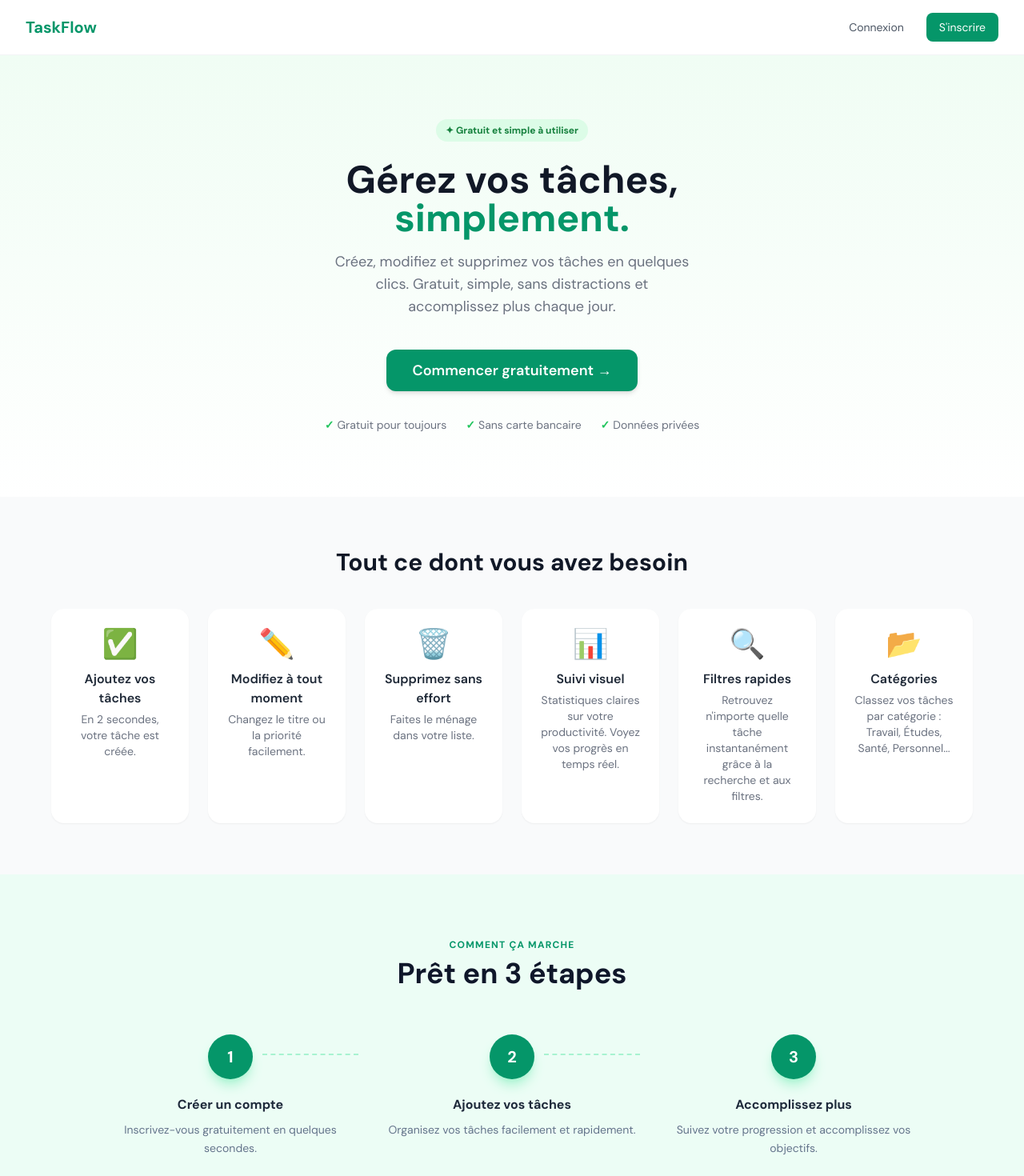
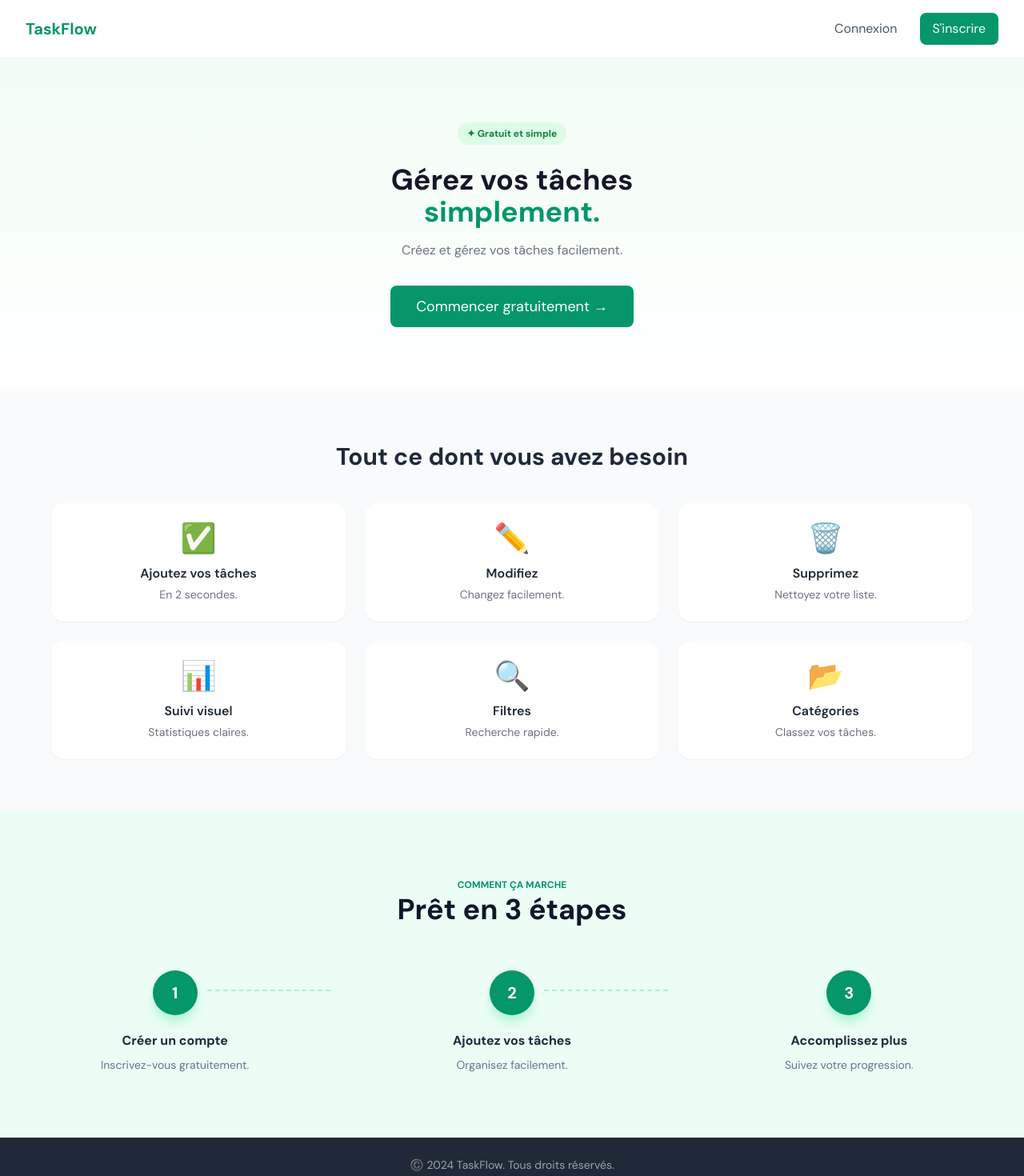
Before and after one commit to joxane-amdy/projet-react, a React (Vite) app: page / in a window 1280 px wide. Shown: the top 1470 px of the page at 80% size. Built offline with nearby package versions, Linux system fonts and the light colour scheme.

Commit message:
Decomposition de la page d'accueil en sous composants Dossiers(Layout, UI)

```diff
--- /dev/null
+++ b/src/composants/Layout/Footer.tsx
@@ -0,0 +1,7 @@
+export default function Footer() {
+  return (
+    <footer className="bg-gray-800 text-center py-6 text-sm text-gray-400 border-t border-gray-100">
+      ©️ 2024 TaskFlow. Tous droits réservés.
+    </footer>
+  );
+}
--- /dev/null
+++ b/src/composants/Layout/Navbar.tsx
@@ -0,0 +1,28 @@
+import { useNavigate } from "react-router-dom";
+import Button from "../UI/Button";
+
+export default function Navbar() {
+  const navigate = useNavigate();
+
+  return (
+    <nav className="flex items-center justify-between px-4 sm:px-8 py-4 border-b border-gray-100">
+      <span className="text-xl font-bold text-emerald-600">TaskFlow</span>
+
+      <div className="flex gap-2 sm:gap-3">
+        <Button
+          onClick={() => navigate("/auth")}
+          className="text-gray-600 hover:text-emerald-600"
+        >
+          Connexion
+        </Button>
+
+        <Button
+          onClick={() => navigate("/auth?mode=register")}
+          className="bg-emerald-600 text-white hover:bg-emerald-700"
+        >
+          S'inscrire
+        </Button>
+      </div>
+    </nav>
+  );
+}
--- /dev/null
+++ b/src/composants/UI/Button.tsx
@@ -0,0 +1,16 @@
+type Props = {
+  children: React.ReactNode;
+  onClick?: () => void;
+  className?: string;
+};
+
+export default function Button({ children, onClick, className = "" }: Props) {
+  return (
+    <button
+      onClick={onClick}
+      className={`px-4 py-2 rounded-lg transition-colors ${className}`}
+    >
+      {children}
+    </button>
+  );
+}
--- /dev/null
+++ b/src/composants/UI/Card.tsx
@@ -0,0 +1,15 @@
+type Props = {
+  icon: string;
+  title: string;
+  desc: string;
+};
+
+export default function FeatureCard({ icon, title, desc }: Props) {
+  return (
+    <div className="bg-white rounded-2xl p-6 text-center shadow-sm">
+      <div className="text-4xl mb-3">{icon}</div>
+      <h3 className="font-semibold text-gray-800 mb-1">{title}</h3>
+      <p className="text-sm text-gray-500">{desc}</p>
+    </div>
+  );
+}
--- /dev/null
+++ b/src/composants/UI/StepCard.tsx
@@ -0,0 +1,24 @@
+type Props = {
+  num: number;
+  title: string;
+  desc: string;
+  isLast: boolean;
+};
+
+export default function StepCard({ num, title, desc, isLast }: Props) {
+  return (
+    <div className="relative flex flex-col items-center text-center">
+
+      {!isLast && (
+        <div className="hidden md:block absolute top-6 left-[calc(50%+2.5rem)] right-0 h-px border-t-2 border-dashed border-emerald-200" />
+      )}
+
+      <div className="w-14 h-14 rounded-full bg-emerald-600 text-white font-extrabold text-xl flex items-center justify-center mb-5 shadow-lg shadow-emerald-200">
+        {num}
+      </div>
+
+      <h3 className="font-bold text-slate-800 mb-2">{title}</h3>
+      <p className="text-sm text-slate-500">{desc}</p>
+    </div>
+  );
+}
--- a/src/composants/pages/Landing.tsx
+++ b/src/composants/pages/Landing.tsx
@@ -1,119 +1,93 @@
-import React from "react";
+import Navbar from "../Layout/Navbar";
+import Footer from "../Layout/Footer";
+import Button from "../UI/Button";
+import FeatureCard from "../UI/Card";
+import StepCard from "../UI/StepCard";
 import { useNavigate } from "react-router-dom";
 
 const STEPS = [
-  { num: 1, title: "Créer un compte", desc: "Inscrivez-vous gratuitement en quelques secondes." },
-  { num: 2, title: "Ajoutez vos tâches", desc: "Organisez vos tâches facilement et rapidement." },
-  { num: 3, title: "Accomplissez plus", desc: "Suivez votre progression et accomplissez vos objectifs." },
+  { num: 1, title: "Créer un compte", desc: "Inscrivez-vous gratuitement." },
+  { num: 2, title: "Ajoutez vos tâches", desc: "Organisez facilement." },
+  { num: 3, title: "Accomplissez plus", desc: "Suivez votre progression." },
+];
+
+const FEATURES = [
+  { icon: "✅", title: "Ajoutez vos tâches", desc: "En 2 secondes." },
+  { icon: "✏️", title: "Modifiez", desc: "Changez facilement." },
+  { icon: "🗑️", title: "Supprimez", desc: "Nettoyez votre liste." },
+  { icon: "📊", title: "Suivi visuel", desc: "Statistiques claires." },
+  { icon: "🔍", title: "Filtres", desc: "Recherche rapide." },
+  { icon: "📂", title: "Catégories", desc: "Classez vos tâches." },
 ];
 
 export default function Landing() {
   const navigate = useNavigate();
 
   return (
-    <div className="min-h-screen bg-white flex flex-col">
+    <div className="min-h-screen flex flex-col bg-white">
 
-      {/* ── Navigation ── */}
-      <nav className="flex items-center justify-between px-4 sm:px-8 py-4 border-b border-gray-100">
-        <span className="text-xl font-bold text-emerald-600">TaskFlow</span>
-        <div className="flex gap-2 sm:gap-3">
-          <button
-            onClick={() => navigate("/auth")}
-            className="px-3 sm:px-4 py-2 text-sm text-gray-600 hover:text-emerald-600 transition-colors"
-          >
-            Connexion
-          </button>
-          <button
-            onClick={() => navigate("/auth?mode=register")}
-            className="px-3 sm:px-4 py-2 text-sm bg-emerald-600 text-white rounded-lg hover:bg-emerald-700 transition-colors"
-          >
-            S'inscrire
-          </button>
-        </div>
-      </nav>
+      <Navbar />
 
-      {/* ── Hero ── */}
-      <section className="bg-gradient-to-b from-green-50 to-white flex-1 flex flex-col items-center justify-center text-center px-4 sm:px-6 py-16 sm:py-20">
-         <span className="inline-block bg-green-100 text-green-700 text-xs font-bold px-3 py-1.5 rounded-full mb-6">
-          ✦ Gratuit et simple à utiliser
+      {/* HERO */}
+      <section className="bg-gradient-to-b from-green-50 to-white flex-1 flex flex-col items-center justify-center text-center px-4 py-20">
+
+        <span className="bg-green-100 text-green-700 text-xs font-bold px-3 py-1.5 rounded-full mb-6">
+          ✦ Gratuit et simple
         </span>
-        <h1 className="text-3xl sm:text-4xl md:text-5xl font-bold text-gray-900 mb-4 leading-tight">
-          Gérez vos tâches,<br />
+
+        <h1 className="text-4xl font-bold text-gray-900 mb-4">
+          Gérez vos tâches <br />
           <span className="text-emerald-600">simplement.</span>
         </h1>
-        <p className="text-base sm:text-lg text-gray-500 mb-8 sm:mb-10 max-w-sm sm:max-w-md">
-          Créez, modifiez et supprimez vos tâches en quelques clics.
-          Gratuit, simple, sans distractions et accomplissez plus chaque jour.
+
+        <p className="text-gray-500 mb-8 max-w-md">
+          Créez et gérez vos tâches facilement.
         </p>
-        <button
+
+        <Button
           onClick={() => navigate("/auth?mode=register")}
-          className="w-full sm:w-auto px-8 py-3 bg-emerald-600 text-white text-base sm:text-lg font-semibold rounded-xl hover:bg-emerald-700 transition-colors shadow-md"
+          className="bg-emerald-600 text-white px-8 py-3 text-lg hover:bg-emerald-700"
         >
           Commencer gratuitement →
-        </button>
+        </Button>
+      </section>
 
-        {/* 3 arguments */}
-        <div className="flex justify-center gap-6 mt-8 text-sm text-gray-500 flex-wrap">
-          {["Gratuit pour toujours", "Sans carte bancaire", "Données privées"].map(t => (
-            <span key={t} className="flex items-center gap-1">
-              <span className="text-green-500 font-bold">✓</span> {t}
-            </span>
+      {/* FEATURES */}
+      <section className="bg-gray-50 py-16 px-4">
+        <h2 className="text-3xl font-bold text-center mb-10">
+          Tout ce dont vous avez besoin
+        </h2>
+
+        <div className="max-w-6xl mx-auto grid grid-cols-1 sm:grid-cols-2 md:grid-cols-3 gap-6">
+          {FEATURES.map((item) => (
+            <FeatureCard key={item.title} {...item} />
           ))}
         </div>
       </section>
 
-      {/* ── 3 avantages ── */}
-      <section className="bg-gray-50 py-12 sm:py-16 px-4 sm:px-6">
-        <h2 className="text-3xl font-extrabold text-gray-900 text-center mb-10">
-          Tout ce dont vous avez besoin
-        </h2>
-        <div className="max-w-6xl mx-auto grid grid-cols-1 sm:grid-cols-2 md:grid-cols-3 lg:grid-cols-6 gap-6">          {[
-            { icon: "✅", title: "Ajoutez vos tâches",   desc: "En 2 secondes, votre tâche est créée." },
-            { icon: "✏️", title: "Modifiez à tout moment", desc: "Changez le titre ou la priorité facilement." },
-            { icon: "🗑️", title: "Supprimez sans effort",  desc: "Faites le ménage dans votre liste." },
-            { icon: '📊', title: 'Suivi visuel', desc: 'Statistiques claires sur votre productivité. Voyez vos progrès en temps réel.' },
-            { icon: '🔍', title: 'Filtres rapides', desc: 'Retrouvez n\'importe quelle tâche instantanément grâce à la recherche et aux filtres.' },
-            { icon: '📂', title: 'Catégories', desc: 'Classez vos tâches par catégorie : Travail, Études, Santé, Personnel...' },
+      {/* STEPS */}
+      <section className="py-20 px-6 bg-emerald-50">
+        <div className="max-w-5xl mx-auto text-center mb-14">
+          <span className="text-xs font-bold uppercase text-emerald-600">
+            Comment ça marche
+          </span>
+          <h2 className="text-4xl font-extrabold text-slate-900">
+            Prêt en 3 étapes
+          </h2>
+        </div>
 
-
-          ].map((item) => (
-            <div key={item.title} className="bg-white rounded-2xl p-6 text-center shadow-sm">
-              <div className="text-4xl mb-3">{item.icon}</div>
-              <h3 className="font-semibold text-gray-800 mb-1">{item.title}</h3>
-              <p className="text-sm text-gray-500">{item.desc}</p>
-            </div>
+        <div className="grid md:grid-cols-3 gap-8">
+          {STEPS.map((s, i) => (
+            <StepCard
+              key={s.num}
+              {...s}
+              isLast={i === STEPS.length - 1}
+            />
           ))}
         </div>
       </section>
 
-      <section id="how" className="py-20 px-6 bg-emerald-50">
-        <div className="max-w-5xl mx-auto">
-          <div className="text-center mb-14">
-            <span className="text-xs font-bold uppercase tracking-widest text-emerald-600 block mb-2">Comment ça marche</span>
-            <h2 className="text-4xl font-extrabold text-slate-900">Prêt en 3 étapes</h2>
-          </div>
-          <div className="grid md:grid-cols-3 gap-8">
-            {STEPS.map((s, i) => (
-              <div key={s.num} className="relative flex flex-col items-center text-center">
-                {i < STEPS.length - 1 && (
-                  <div className="hidden md:block absolute top-6 left-[calc(50%+2.5rem)] right-0 h-px border-t-2 border-dashed border-emerald-200" />
-                )}
-                <div className="w-14 h-14 rounded-full bg-emerald-600 text-white font-extrabold text-xl flex items-center justify-center mb-5 shadow-lg shadow-emerald-200">
-                  {s.num}
-                </div>
-                <h3 className="font-bold text-slate-800 mb-2">{s.title}</h3>
-                <p className="text-sm text-slate-500 leading-relaxed">{s.desc}</p>
-              </div>
-            ))}
-          </div>
-        </div>
-      </section>
-
-
-      {/* ── Footer ── */}
-      <footer className="bg-gray-800 text-center py-6 text-sm text-gray-400 border-t border-gray-100">
-        ©️ 2024 TaskFlow. Tous droits réservés.
-      </footer>
+      <Footer />
     </div>
   );
 }
```
